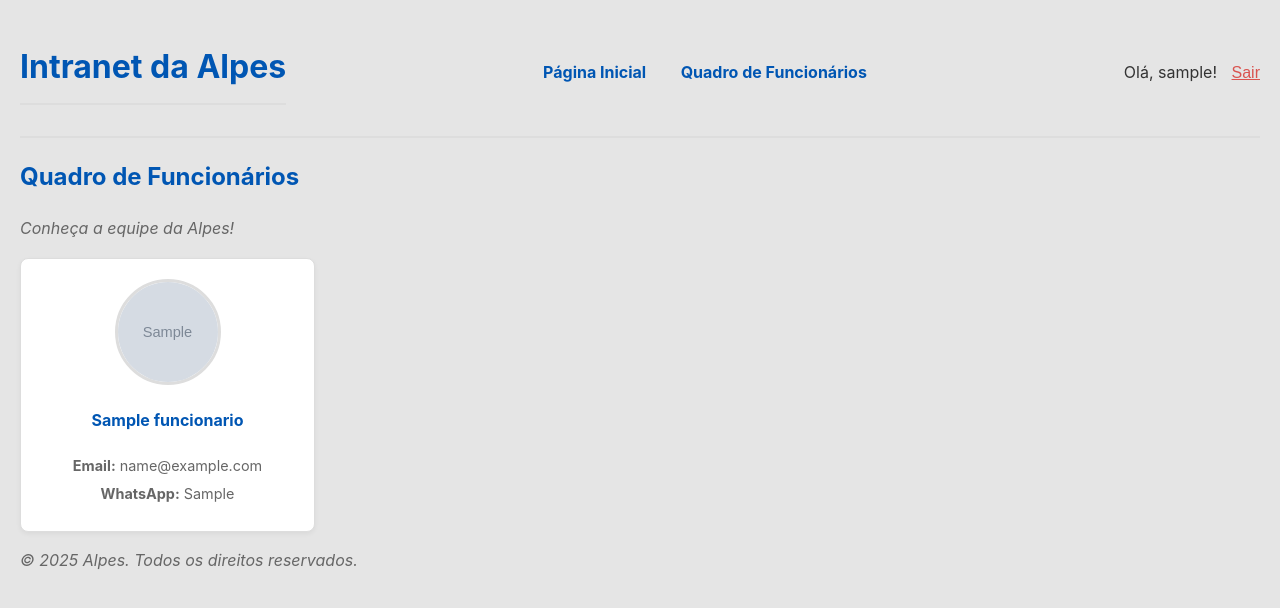
After one commit to Gustavonabreu/intranet-alpes, a Django app: page /quadro/ in a window 1280 px wide. The commit adds this page. Shown: the top 608 px of the page. Run offline with Django 5.2, Linux system fonts and the light colour scheme; a user stored in the database is signed in; tables that the repository leaves empty hold one stand-in row (values such as "Sample post"); grey boxes marked "Sample" are stand-in pictures.

Commit message:
feat: implementa upload e exibição de fotos de funcionarios. projeto v1.0 concluido!

```diff
--- a/config/urls.py
+++ b/config/urls.py
@@ -16,9 +16,13 @@ Including another URLconf
 """
 # config/urls.py
 from django.contrib import admin
-from django.urls import path, include # Adicione 'include' aqui
+from django.urls import path, include
+from django.conf import settings
+from django.conf.urls.static import static
 
 urlpatterns = [
     path('admin/', admin.site.urls),
     path('', include('funcionarios.urls')), # Adicione esta linha
 ]
+
+urlpatterns += static(settings.MEDIA_URL, document_root=settings.MEDIA_ROOT)
--- a/funcionarios/models.py
+++ b/funcionarios/models.py
@@ -7,6 +7,7 @@ class Funcionario(models.Model):
     data_nascimento = models.DateField()
     email = models.EmailField()
     whatsapp = models.CharField(max_length=20)
+    foto = models.ImageField(upload_to='fotos_funcionarios/', null=True, blank=True)
 
     def __str__(self):
         return self.nome_completo
--- a/funcionarios/static/funcionarios/style.css
+++ b/funcionarios/static/funcionarios/style.css
@@ -75,3 +75,75 @@ p {
     font-size: 1rem;
     margin-top: 5px;
 }
+
+/* Adicione ao final de style.css */
+.logout-button {
+    background: none;
+    border: none;
+    color: #d9534f; /* Um tom de vermelho */
+    cursor: pointer;
+    text-decoration: underline;
+    font-size: 1em;
+    padding: 0;
+}
+.logout-button:hover {
+    color: #333;
+}
+
+/* Estilos para o Quadro de Funcionários */
+.quadro-container {
+    display: grid;
+    grid-template-columns: repeat(auto-fill, minmax(280px, 1fr));
+    gap: 20px;
+}
+
+.card-funcionario {
+    background-color: #fff;
+    border: 1px solid #ddd;
+    border-radius: 8px;
+    padding: 20px;
+    text-align: center;
+    box-shadow: 0 2px 5px rgba(0,0,0,0.05);
+}
+
+.card-funcionario h4 {
+    margin-top: 0;
+    color: #0056b3;
+}
+
+.card-funcionario .contato p {
+    font-size: 0.9em;
+    font-style: normal;
+    margin: 5px 0;
+    word-break: break-all;
+}
+
+/* Estilos do Header e Navegação */
+.main-header {
+    display: flex;
+    justify-content: space-between;
+    align-items: center;
+    padding-bottom: 10px;
+    border-bottom: 2px solid #ddd;
+    margin-bottom: 20px;
+}
+
+.main-nav a {
+    margin: 0 15px;
+    text-decoration: none;
+    color: #0056b3;
+    font-weight: bold;
+}
+.main-nav a:hover {
+    text-decoration: underline;
+}
+
+/* Adicione ao final de style.css */
+.foto-funcionario {
+    width: 100px;
+    height: 100px;
+    border-radius: 50%; /* Deixa a foto redonda */
+    object-fit: cover;   /* Garante que a imagem preencha o círculo sem distorcer */
+    margin-bottom: 15px;
+    border: 3px solid #ddd;
+}
--- /dev/null
+++ b/funcionarios/templates/funcionarios/quadro_funcionarios.html
@@ -0,0 +1,26 @@
+{% extends 'base.html' %}
+
+{% block content %}
+<div class="page-header">
+    <h2>Quadro de Funcionários</h2>
+    <p>Conheça a equipe da Alpes!</p>
+</div>
+
+<div class="quadro-container">
+    {% for funcionario in funcionarios %}
+        <div class="card-funcionario">
+            {% if funcionario.foto %}
+                <img class="foto-funcionario" src="{{ funcionario.foto.url }}" alt="Foto de {{ funcionario.nome_completo }}">
+             {% else %}
+                    <img class="foto-funcionario" src="https://placehold.co/100x100" alt="Foto de {{ funcionario.nome_completo }}">
+            {% endif %}
+
+                <h4>{{ funcionario.nome_completo }}</h4>
+            <div class="contato">
+                <p><strong>Email:</strong> {{ funcionario.email }}</p>
+                <p><strong>WhatsApp:</strong> {{ funcionario.whatsapp }}</p>
+            </div>
+        </div>
+    {% endfor %}
+</div>
+{% endblock %}
--- a/funcionarios/urls.py
+++ b/funcionarios/urls.py
@@ -1,7 +1,13 @@
 # funcionarios/urls.py
 from django.urls import path
 from . import views
+from django.contrib.auth import views as auth_views # Importe as views de autenticação
 
 urlpatterns = [
     path('', views.homepage, name='homepage'),
+    # URL de Login
+    path('login/', auth_views.LoginView.as_view(template_name='funcionarios/login.html'), name='login'),
+    # URL de Logout
+    path('logout/', auth_views.LogoutView.as_view(), name='logout'),
+    path('quadro/', views.quadro_funcionarios, name='quadro_funcionarios'),
 ]
--- a/funcionarios/views.py
+++ b/funcionarios/views.py
@@ -2,12 +2,14 @@
 from django.shortcuts import render
 from .models import Funcionario, Aviso
 import datetime
+from django.contrib.auth.decorators import login_required
 
+@login_required
 def homepage(request):
     # Pega a data de hoje
     data_hoje = datetime.date.today()
 
-    # 2. Busque os 5 avisos mais recentes
+    # Busque os 5 avisos mais recentes
     avisos = Aviso.objects.order_by('-data_publicacao')[:5]
 
     # Filtra os funcionários que fazem aniversário no mês atual
@@ -19,8 +21,16 @@ def homepage(request):
         'avisos': avisos,
     }
 
-    print("--- INÍCIO DO DEBUG ---")
-    print(aniversariantes_do_mes)
-    print("--- FIM DO DEBUG ---")
+    return render(request, 'funcionarios/homepage.html', context)
 
-    return render(request, 'funcionarios/homepage.html', context)
+@login_required  # <--- AJUSTE 1: Adicionamos o segurança aqui também
+def quadro_funcionarios(request):
+    # Busca TODOS os funcionários e ordena por nome
+    todos_os_funcionarios = Funcionario.objects.all().order_by('nome_completo')
+
+    context = {
+        'funcionarios': todos_os_funcionarios
+    }
+
+    # AJUSTE 2: Esta linha agora está indentada corretamente (com 4 espaços)
+    return render(request, 'funcionarios/quadro_funcionarios.html', context)
--- /dev/null
+++ b/templates/base.html
@@ -0,0 +1,42 @@
+{% load static %}
+<!DOCTYPE html>
+<html lang="pt-br">
+<head>
+    <meta charset="UTF-8">
+    <title>Intranet Alpes</title>
+    <link rel="stylesheet" href="{% static 'funcionarios/style.css' %}">
+    <link rel="stylesheet" href="https://cdn.jsdelivr.net/npm/swiper@11/swiper-bundle.min.css"/>
+</head>
+<body>
+    <header class="main-header">
+        <h1>Intranet da Alpes</h1>
+
+        <nav class="main-nav">
+        <a href="{% url 'homepage' %}">Página Inicial</a>
+        <a href="{% url 'quadro_funcionarios' %}">Quadro de Funcionários</a>
+        </nav>
+
+        {% if user.is_authenticated %}
+            <form action="{% url 'logout' %}" method="post" style="display: inline;">
+                {% csrf_token %}
+                <span style="margin-right: 10px;">Olá, {{ user.username }}!</span>
+                <button type="submit" class="logout-button">Sair</button>
+            </form>
+        {% endif %}
+    </header>
+
+    <main class="main-content">
+        {% block content %}
+        {% endblock %}
+    </main>
+
+    <footer class="main-footer">
+        <p>&copy; {% now "Y" %} Alpes. Todos os direitos reservados.</p>
+    </footer>
+
+    <script src="https://cdn.jsdelivr.net/npm/swiper@11/swiper-bundle.min.js"></script>
+
+    {% block extra_js %}
+    {% endblock %}
+</body>
+</html>
```
Also changed, not shown: config/settings.py (+7 -1 lines), funcionarios/templates/funcionarios/homepage.html (+11 -48 lines), funcionarios/templates/funcionarios/login.html (added, +25 -0 lines), funcionarios/migrations/0003_funcionario_foto.py (added).
